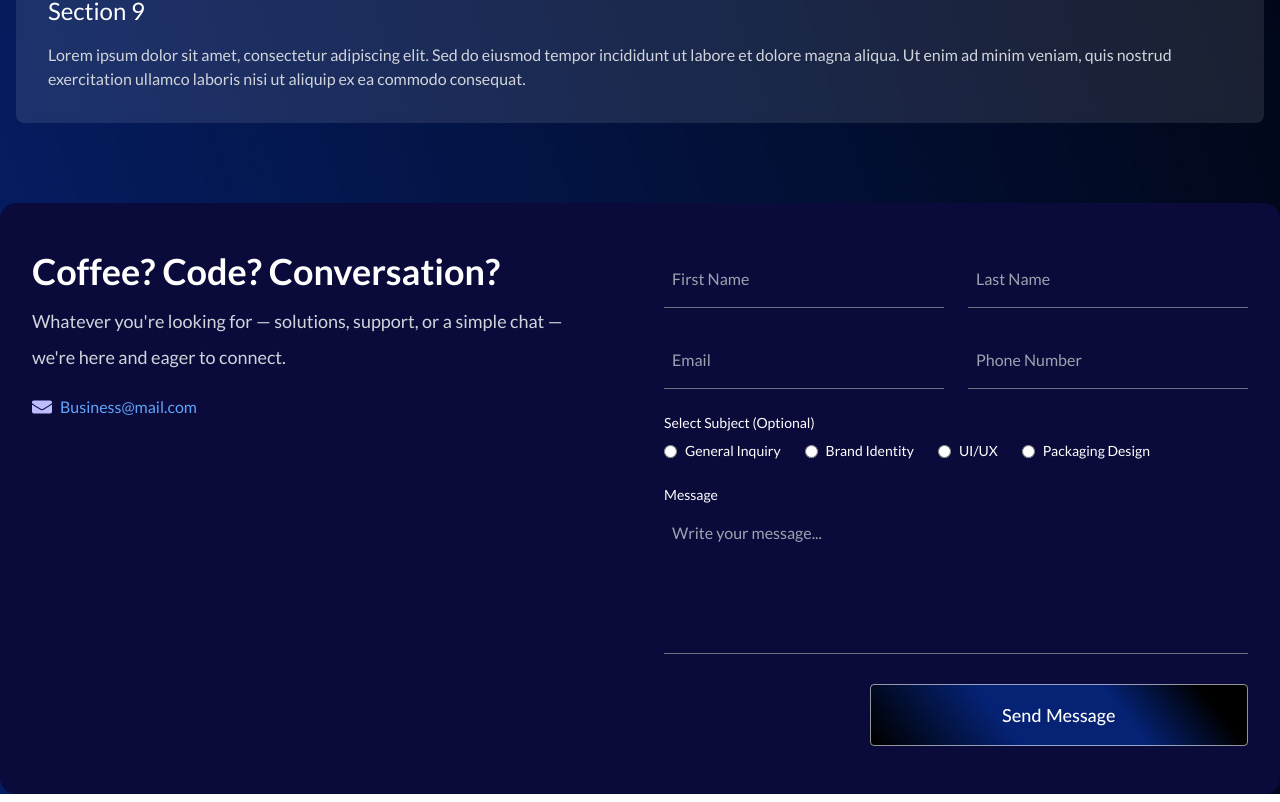
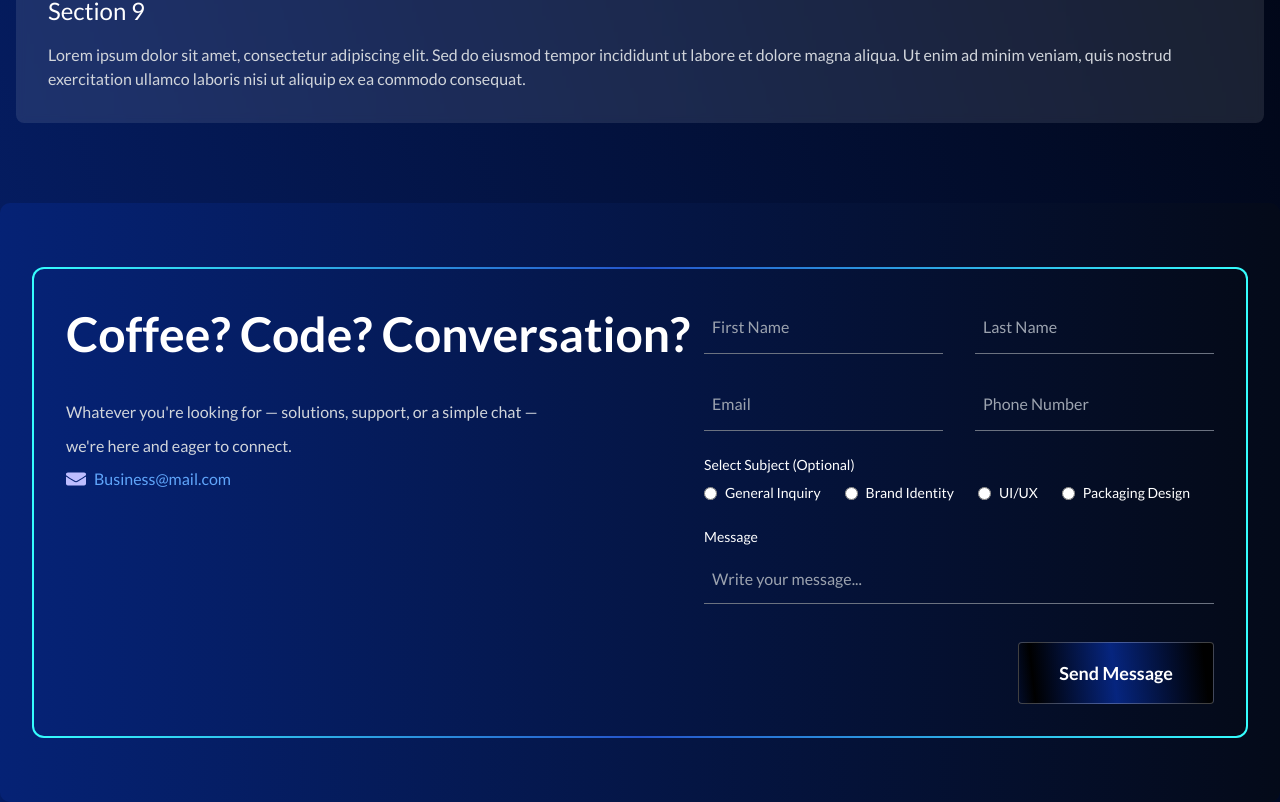
Before and after one commit to mindscaledotin/mindscale-frontend, a React (Vite) app: page / in a window 1280 px wide. Shown: the part 1541-2343 px from the top of the page. Built offline with nearby package versions, Linux system fonts and the light colour scheme.

Commit message:
Added contactForm

```diff
--- a/src/components/ContactForm.tsx
+++ b/src/components/ContactForm.tsx
@@ -1,20 +1,27 @@
-import sendIcon from "../assets/icons/send.svg";
 import emailIcon from "../assets/icons/email.svg";
+import SendButton from "./SendButton";
 
 function ContactForm() {
   return (
-    <div className="bg-[#0B0B3B] text-white px-4 md:px-8 py-12 rounded-2xl max-w-7xl mx-auto mt-20 shadow-xl font-lato">
-      <div className="md:flex md:justify-between md:items-start gap-12">
+    <div
+      className="text-white px-4 md:px-8 py-16 rounded-[10px] max-w-[1707px] mx-auto mt-20 shadow-xl font-lato"
+      style={{
+        background: "linear-gradient(90deg, #052275 0%, #040A19 100%)",
+      }}
+    >
+
+      <div className="p-[2px] rounded-[12px] bg-gradient-to-r from-[#35FEFE] via-[#2554CB] to-[#35FEFE]">
+        <div className="rounded-[10px] bg-gradient-to-r from-[#052275] to-[#040A19] p-8">
+          <div className="md:flex md:justify-between md:items-start gap-16">
 
             <div className="md:w-1/2 mb-10 md:mb-0">
-          <h2 className="text-3xl md:text-4xl font-bold leading-snug mb-4">
-            Coffee? Code? Conversation? <br />
-
+              <h2 className="text-[40px] md:text-[48px] font-bold leading-snug mb-6 md:mb-8 whitespace-nowrap">
+                Coffee? Code? Conversation?
               </h2>
-          <p className="text-gray-300 text-base md:text-lg leading-relaxed mb-2">
+              <p className="text-gray-300 text-[16px] leading-relaxed mb-2">
                 Whatever you're looking for — solutions, support, or a simple chat —
               </p>
-          <p className="text-gray-300 text-base md:text-lg leading-relaxed mb-6">
+              <p className="text-gray-300 text-[16px] leading-relaxed mb-2">
                 we're here and eager to connect.
               </p>
               <div className="flex items-center gap-2 mt-2">
@@ -29,60 +36,72 @@ function ContactForm() {
             </div>
 
 
-        <form className="md:w-1/2 w-full grid grid-cols-1 md:grid-cols-2 gap-6">
+            <div className="w-full md:w-1/2">
+              <form className="grid grid-cols-1 md:grid-cols-2 gap-x-8 gap-y-6">
                 <input
                   type="text"
                   placeholder="First Name"
-            className="border-b border-gray-500 bg-transparent py-4 px-2 text-white placeholder-gray-400 focus:outline-none focus:border-blue-500"
+                  className="border-b border-gray-500 bg-transparent py-[14px] px-2 text-white placeholder:text-gray-400 text-sm md:text-base focus:outline-none focus:border-blue-500"
                 />
                 <input
                   type="text"
                   placeholder="Last Name"
-            className="border-b border-gray-500 bg-transparent py-4 px-2 text-white placeholder-gray-400 focus:outline-none focus:border-blue-500"
+                  className="border-b border-gray-500 bg-transparent py-[14px] px-2 text-white placeholder:text-gray-400 text-sm md:text-base focus:outline-none focus:border-blue-500"
                 />
                 <input
                   type="email"
                   placeholder="Email"
-            className="border-b border-gray-500 bg-transparent py-4 px-2 text-white placeholder-gray-400 focus:outline-none focus:border-blue-500"
+                  className="border-b border-gray-500 bg-transparent py-[14px] px-2 text-white placeholder:text-gray-400 text-sm md:text-base focus:outline-none focus:border-blue-500"
                 />
                 <input
                   type="tel"
                   placeholder="Phone Number"
-            className="border-b border-gray-500 bg-transparent py-4 px-2 text-white placeholder-gray-400 focus:outline-none focus:border-blue-500"
+                  className="border-b border-gray-500 bg-transparent py-[14px] px-2 text-white placeholder:text-gray-400 text-sm md:text-base focus:outline-none focus:border-blue-500"
                 />
 
 
                 <div className="col-span-2">
-            <label className="block mb-2 text-white text-sm">Select Subject (Optional)</label>
+                  <label className="block mb-2 text-white text-sm">
+                    Select Subject (Optional)
+                  </label>
                   <div className="flex flex-wrap gap-6 items-center text-sm text-white">
-              {["General Inquiry", "Brand Identity", "UI/UX", "Packaging Design"].map((item) => (
+                    {[
+                      "General Inquiry",
+                      "Brand Identity",
+                      "UI/UX",
+                      "Packaging Design",
+                    ].map((item) => (
                       <label key={item} className="flex items-center gap-2">
-                  <input type="radio" name="subject" value={item} className="accent-blue-500" />
+                        <input
+                          type="radio"
+                          name="subject"
+                          value={item}
+                          className="accent-blue-500"
+                        />
                         {item}
                       </label>
                     ))}
                   </div>
                 </div>
 
-          {/* Message Box..... */}
+                {/* Message............... */}
                 <div className="col-span-2">
-            <label className="block mb-1 text-white text-sm">Message</label>
+                  <label className="block mb-2 text-white text-sm">Message</label>
                   <textarea
                     placeholder="Write your message..."
-              rows={5}
+                    rows={1}//changed for spacing...............initial (5)
                     className="border-b border-gray-500 bg-transparent py-3 px-2 text-white placeholder-gray-400 resize-none focus:outline-none focus:border-blue-500 w-full"
                   />
                 </div>
 
-          {/* Send button..... */}
-          <div className="col-span-2 flex justify-end">
-            <img
-              src={sendIcon}
-              alt="Send"
-              className="w-30 h-30 hover:scale-110 cursor-pointer transition-transform"
-            />
+                {/* Send Button.............. */}
+                <div className="col-span-2 flex justify-end mt-2">
+                  <SendButton text="Send Message" />
                 </div>
               </form>
+            </div>
+          </div>
+        </div>
       </div>
     </div>
   );
--- /dev/null
+++ b/src/components/SendButton.tsx
@@ -0,0 +1,43 @@
+import { motion } from "framer-motion";
+import React from "react";
+
+interface SendButtonProps {
+  text: string;
+  onClick?: () => void;
+}
+
+const SendButton: React.FC<SendButtonProps> = ({ text, onClick }) => {
+  return (
+    <motion.button
+      onClick={onClick}
+      initial="rest"
+      whileHover="hover"
+      animate="rest"
+      className="relative px-10 py-4 font-lato font-semibold text-white text-base md:text-lg rounded border border-white/25 overflow-hidden transition-all duration-300"
+      variants={{
+        rest: {
+          background:
+             "linear-gradient(263.29deg, #000000 5.44%, #06257F 51.1%, #000000 91.73%, #06257F 117.25%)",
+        },
+        hover: {
+          background:
+
+            "linear-gradient(266.26deg, #000000 6.32%, #7B2CFF 40.4%, #7B2CFF 61.06%, #000000 92.69%)",
+
+        },
+      }}
+    >
+      <span className="relative z-10">{text}</span>
+      <motion.span
+        className="absolute bottom-0 left-1/2 h-0.5 bg-white z-0"
+        variants={{
+          rest: { width: "0%", x: "-50%" },
+          hover: { width: "100%", x: "-50%" },
+        }}
+        transition={{ duration: 0.4 }}
+      />
+    </motion.button>
+  );
+};
+
+export default SendButton;
--- a/tailwind.config.js
+++ b/tailwind.config.js
@@ -12,8 +12,9 @@ module.exports = {
         customBlue: '#0F69FF',
         customPurple: '#884DFF',
       },
+
       backgroundImage: {
-        contactGradient: "linear-gradient(121.07deg, rgba(25, 24, 139, 0.15) 0.68%, rgba(0, 0, 0, 0.15) 99.51%)",
+        contactGradient:  'linear-gradient(90deg, #052275 0%, #040A19 100%)',
       },
     },
   },
```
Lines whose indentation alone changed are shown as unchanged.
